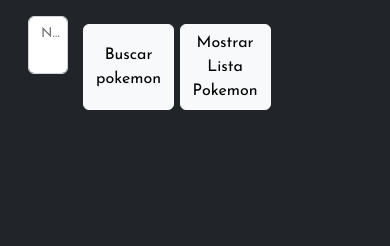
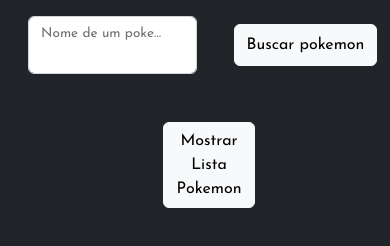
Before and after one commit to StefanoDeSa/mini_pokedex_DOM, a plain HTML site: page index.html in a window 390 px wide. Drawn offline with nearby package versions, Linux system fonts and the light colour scheme.

Commit message:
add breakpoint for responsive page

```diff
--- a/index.html
+++ b/index.html
@@ -17,18 +17,18 @@
 </head>
 
 <body class="bg-dark">
-    <div class="row justify-content-start ms-3 my-3">
-        <div class="col-2">
+    <div class="row justify-content-md-start justify-content-center ms-3 my-3">
+        <div class="col-md-2 col-6">
             <div class="form-floating">
                 <input type="text" class="form-control " id="pokemon">
                 <label for="pokemon">Nome de um pokemon</label>
             </div>
         </div>
-        <div class="col-3 my-2 d-flex justify-content-center">
+        <div class="col-md-3 col-6 my-2 d-flex justify-content-center">
             <button type="submit" id="botao_enviar" onclick="buscarPokemon()" class="btn btn-light">Buscar
                 pokemon</button>
         </div>
-        <div class="col-3 my-2 d-flex justify-content-center">
+        <div class="col-3 my-md-2 my-5 d-flex justify-content-center">
             <button type="submit" id="botao_lista" onclick="listaPokemon()" class="btn btn-light">Mostrar Lista Pokemon</button>
         </div>
     </div>
```
